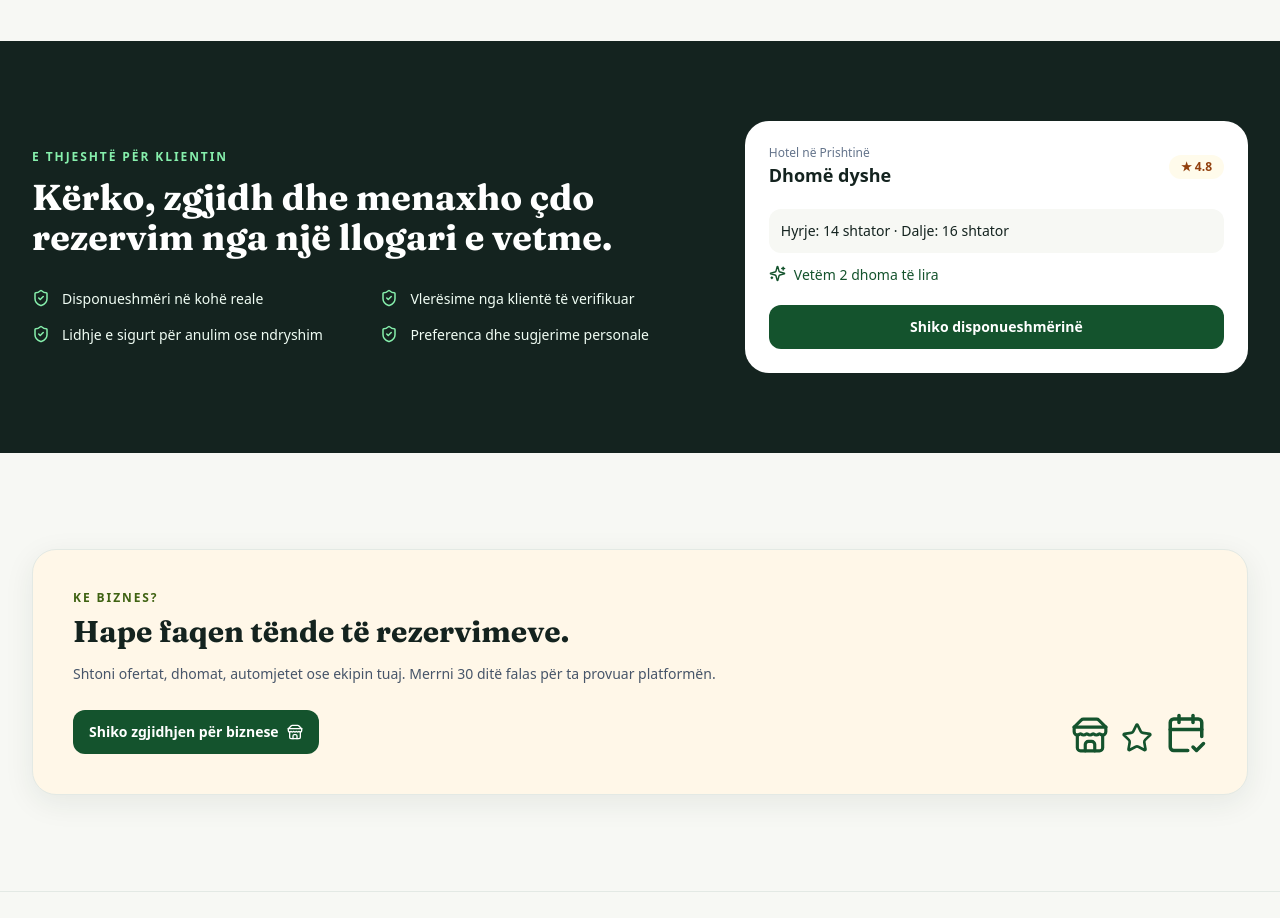
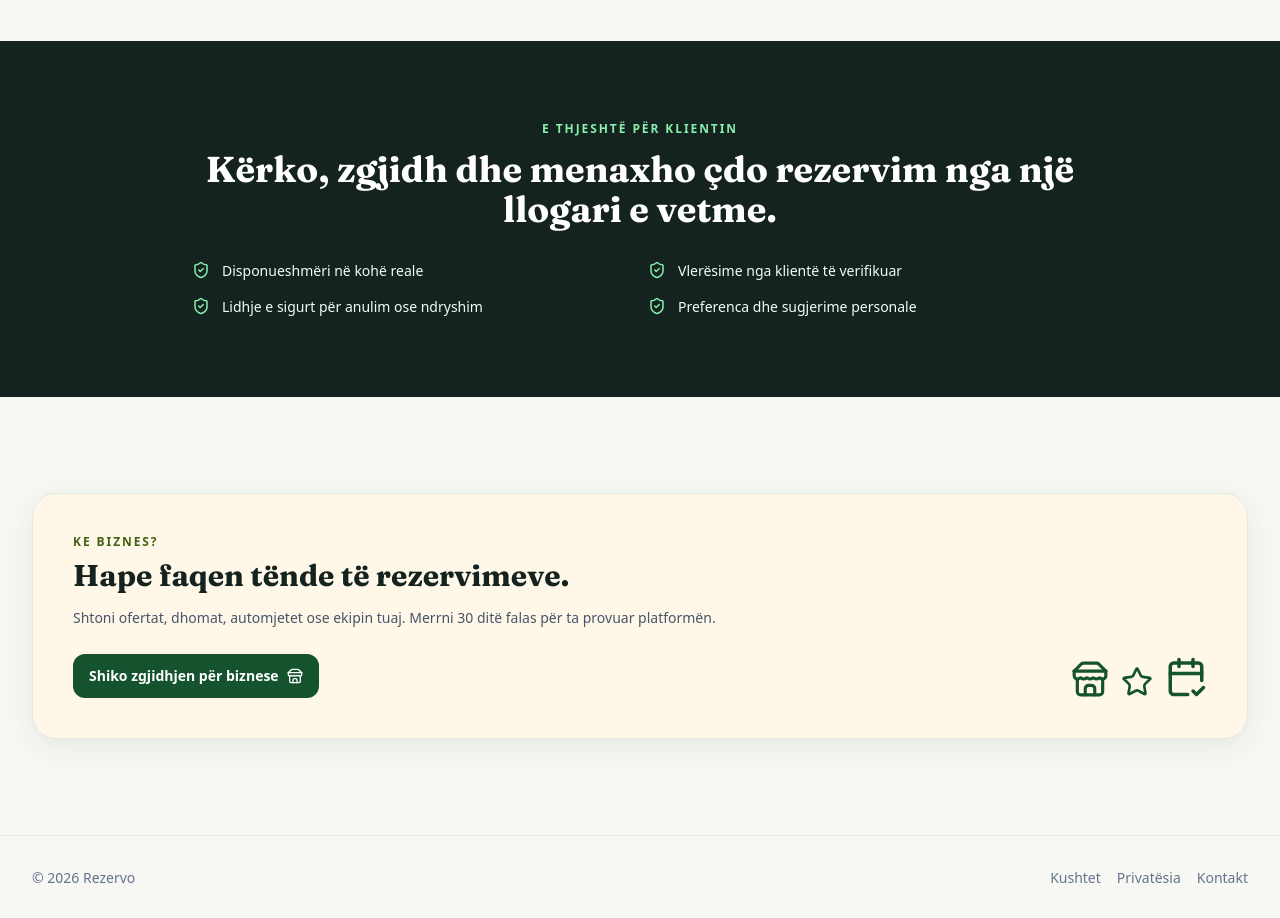
Before and after one commit to KingBEN1/REZERVO, a React (Vite) app in the folder apps/web/: page / in a window 1280 px wide. Shown: the part 1180-2098 px from the top of the page. Built offline with nearby package versions, Linux system fonts and the light colour scheme; no server answers.

Commit message:
Remove placeholder hotel promotion

```diff
--- a/apps/web/src/pages/home-page.tsx
+++ b/apps/web/src/pages/home-page.tsx
@@ -4,7 +4,6 @@ import {
   Heart,
   MapPin,
   ShieldCheck,
-  Sparkles,
   Store,
   Star,
 } from 'lucide-react';
@@ -115,13 +114,13 @@ export function HomePage() {
           </div>
         </section>
         <section className="bg-ink py-16 text-white sm:py-20">
-          <div className="page-shell grid gap-8 lg:grid-cols-[1.15fr_.85fr] lg:items-center">
-            <div>
+          <div className="page-shell">
+            <div className="mx-auto max-w-4xl text-center">
               <p className="eyebrow text-green-300">E thjeshtë për klientin</p>
               <h2 className="display mt-3 text-3xl font-bold sm:text-4xl">
                 Kërko, zgjidh dhe menaxho çdo rezervim nga një llogari e vetme.
               </h2>
-              <div className="mt-8 grid gap-4 sm:grid-cols-2">
+              <div className="mt-8 grid gap-4 text-left sm:grid-cols-2">
                 {[
                   'Disponueshmëri në kohë reale',
                   'Vlerësime nga klientë të verifikuar',
@@ -134,24 +133,6 @@ export function HomePage() {
                   </p>
                 ))}
               </div>
-            </div>
-            <div className="rounded-3xl bg-white p-6 text-ink">
-              <div className="flex items-center justify-between">
-                <div>
-                  <p className="text-xs text-slate-500">Hotel në Prishtinë</p>
-                  <b className="text-lg">Dhomë dyshe</b>
-                </div>
-                <span className="rounded-full bg-amber-50 px-3 py-1 text-xs font-bold text-amber-800">
-                  ★ 4.8
-                </span>
-              </div>
-              <p className="mt-5 rounded-xl bg-sand p-3 text-sm">
-                Hyrje: 14 shtator · Dalje: 16 shtator
-              </p>
-              <p className="mt-3 flex gap-2 text-sm text-forest">
-                <Sparkles size={17} /> Vetëm 2 dhoma të lira
-              </p>
-              <Button className="mt-5 w-full">Shiko disponueshmërinë</Button>
             </div>
           </div>
         </section>
```
